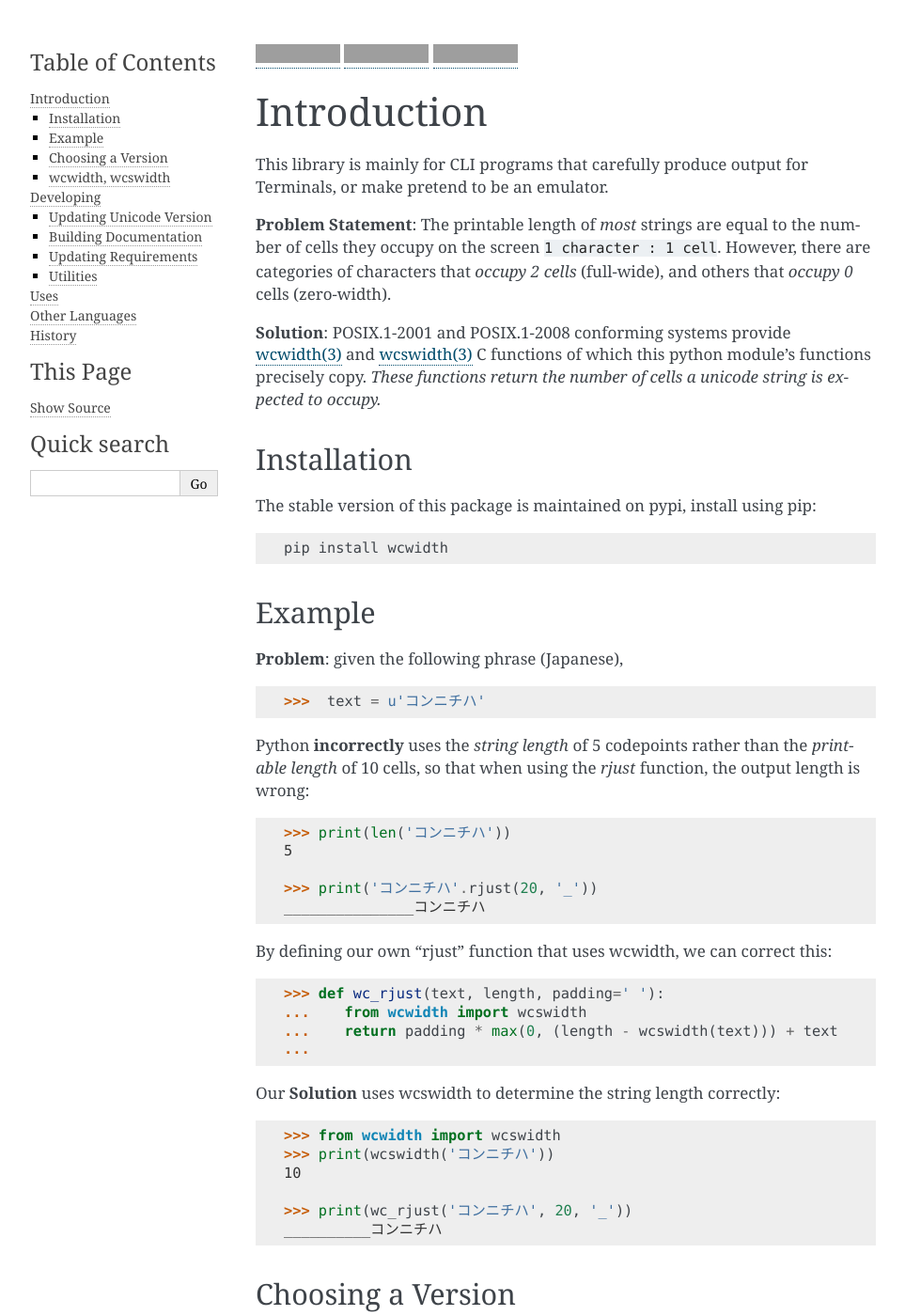
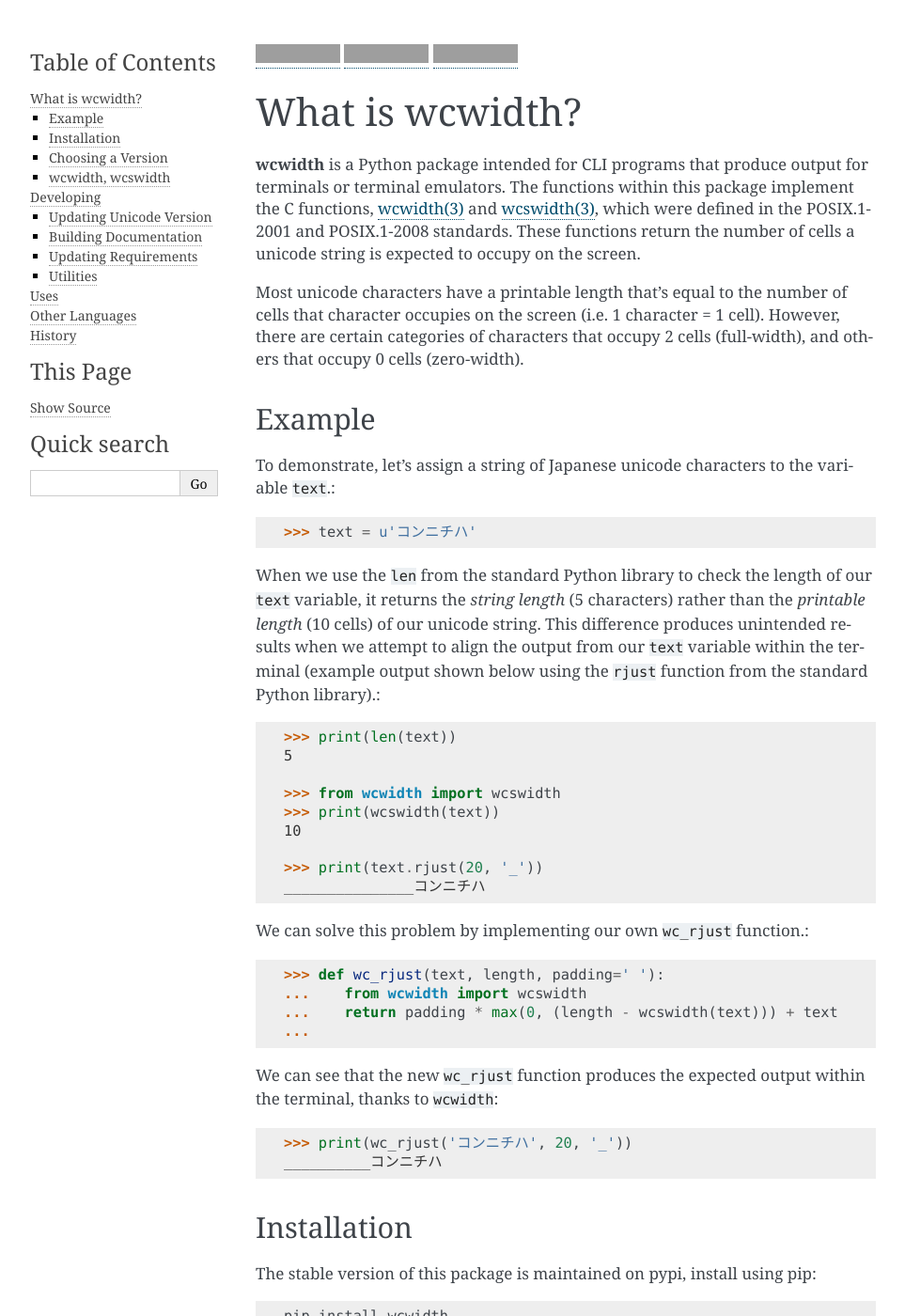
Before and after one commit to jquast/wcwidth, a Sphinx documentation site: the page built from docs/intro.rst, in a window 1280 px wide and 1400 px high. Shown: the whole window at 94% size, without its empty margins (148-1111 px from the left). Built offline with Sphinx 7.4.7, drawn with Linux system fonts in a browser that asks for light colours; grey boxes are pictures that could not be loaded.

Commit message:
Rewrote and reformatted the 'Introduction' section to improve readability. Updated 'Introduction' section header to 'What is wcwidth?'.

```diff
--- a/docs/intro.rst
+++ b/docs/intro.rst
@@ -1,21 +1,59 @@
 |pypi_downloads| |codecov| |license|
 
-============
-Introduction
-============
+================
+What is wcwidth?
+================
 
-This library is mainly for CLI programs that carefully produce output for
-Terminals, or make pretend to be an emulator.
+**wcwidth** is a Python package intended for CLI programs that produce output
+for terminals or terminal emulators. The functions within this package
+implement the C functions, `wcwidth(3)`_ and `wcswidth(3)`_, which were defined
+in the POSIX.1-2001 and POSIX.1-2008 standards. These functions return the
+number of cells a unicode string is expected to occupy on the screen.
 
-**Problem Statement**: The printable length of *most* strings are equal to the
-number of cells they occupy on the screen ``1 character : 1 cell``.  However,
-there are categories of characters that *occupy 2 cells* (full-wide), and
-others that *occupy 0* cells (zero-width).
+Most unicode characters have a printable length that's equal to the number of
+cells that character occupies on the screen (i.e. 1 character = 1 cell).
+However, there are certain categories of characters that occupy 2 cells
+(full-width), and others that occupy 0 cells (zero-width).
 
-**Solution**: POSIX.1-2001 and POSIX.1-2008 conforming systems provide
-`wcwidth(3)`_ and `wcswidth(3)`_ C functions of which this python module's
-functions precisely copy.  *These functions return the number of cells a
-unicode string is expected to occupy.*
+
+Example
+-------
+
+To demonstrate, let's assign a string of Japanese unicode characters to the
+variable ``text``.::
+
+    >>> text = u'コンニチハ'
+
+When we use the ``len`` from the standard Python library to check the length
+of our ``text`` variable, it returns the *string length* (5 characters)
+rather than the *printable length* (10 cells) of our unicode string. This
+difference produces unintended results when we attempt to align the output
+from our ``text`` variable within the terminal (example output shown below
+using the ``rjust`` function from the standard Python library).::
+
+    >>> print(len(text))
+    5
+
+    >>> from wcwidth import wcswidth
+    >>> print(wcswidth(text))
+    10
+
+    >>> print(text.rjust(20, '_'))
+    _______________コンニチハ
+
+We can solve this problem by implementing our own ``wc_rjust`` function.::
+
+   >>> def wc_rjust(text, length, padding=' '):
+   ...    from wcwidth import wcswidth
+   ...    return padding * max(0, (length - wcswidth(text))) + text
+   ...
+
+We can see that the new ``wc_rjust`` function produces the expected output
+within the terminal, thanks to ``wcwidth``::
+
+   >>> print(wc_rjust('コンニチハ', 20, '_'))
+   __________コンニチハ
+
 
 Installation
 ------------
@@ -23,39 +61,6 @@ Installation
 The stable version of this package is maintained on pypi, install using pip::
 
     pip install wcwidth
-
-Example
--------
-
-**Problem**: given the following phrase (Japanese),
-
-   >>>  text = u'コンニチハ'
-
-Python **incorrectly** uses the *string length* of 5 codepoints rather than the
-*printable length* of 10 cells, so that when using the `rjust` function, the
-output length is wrong::
-
-    >>> print(len('コンニチハ'))
-    5
-
-    >>> print('コンニチハ'.rjust(20, '_'))
-    _______________コンニチハ
-
-By defining our own "rjust" function that uses wcwidth, we can correct this::
-
-   >>> def wc_rjust(text, length, padding=' '):
-   ...    from wcwidth import wcswidth
-   ...    return padding * max(0, (length - wcswidth(text))) + text
-   ...
-
-Our **Solution** uses wcswidth to determine the string length correctly::
-
-   >>> from wcwidth import wcswidth
-   >>> print(wcswidth('コンニチハ'))
-   10
-
-   >>> print(wc_rjust('コンニチハ', 20, '_'))
-   __________コンニチハ
 
 
 Choosing a Version
```
